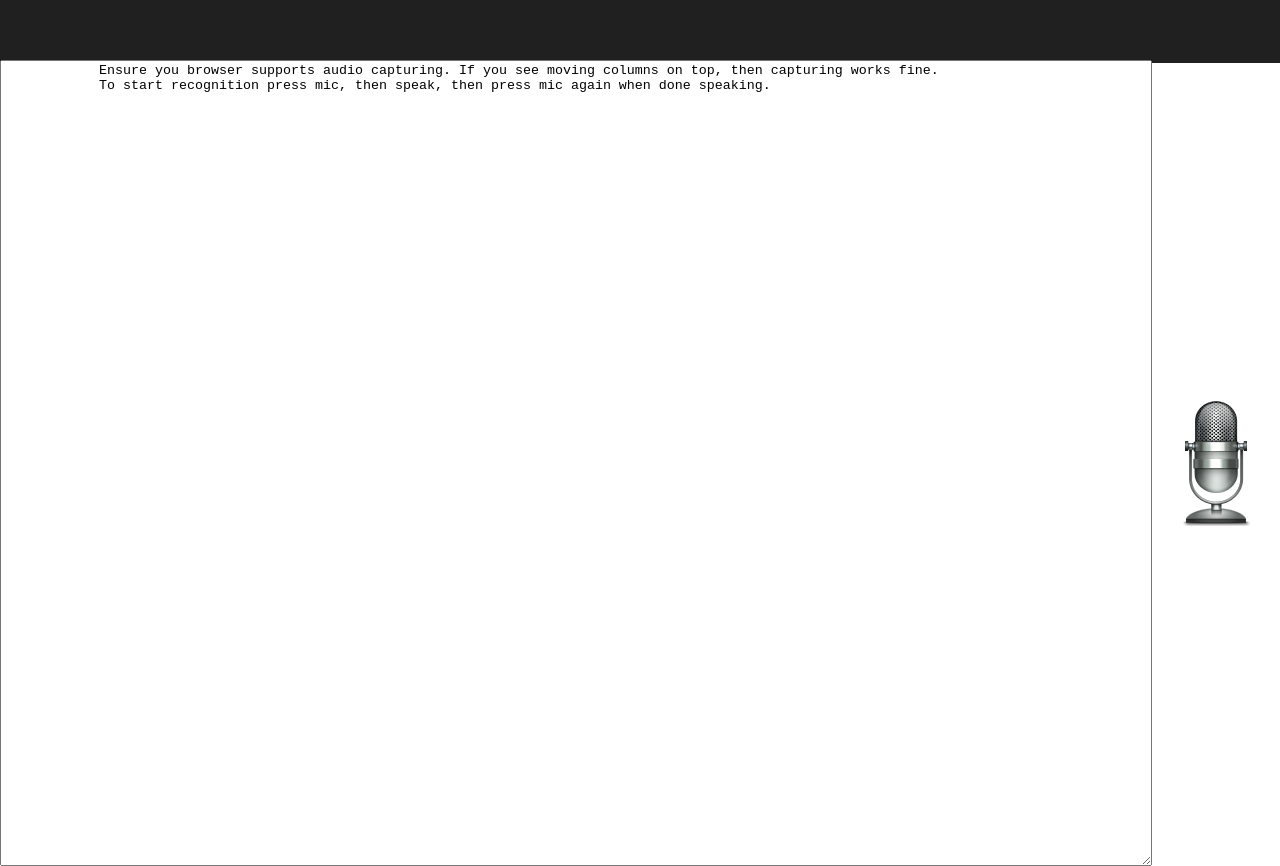
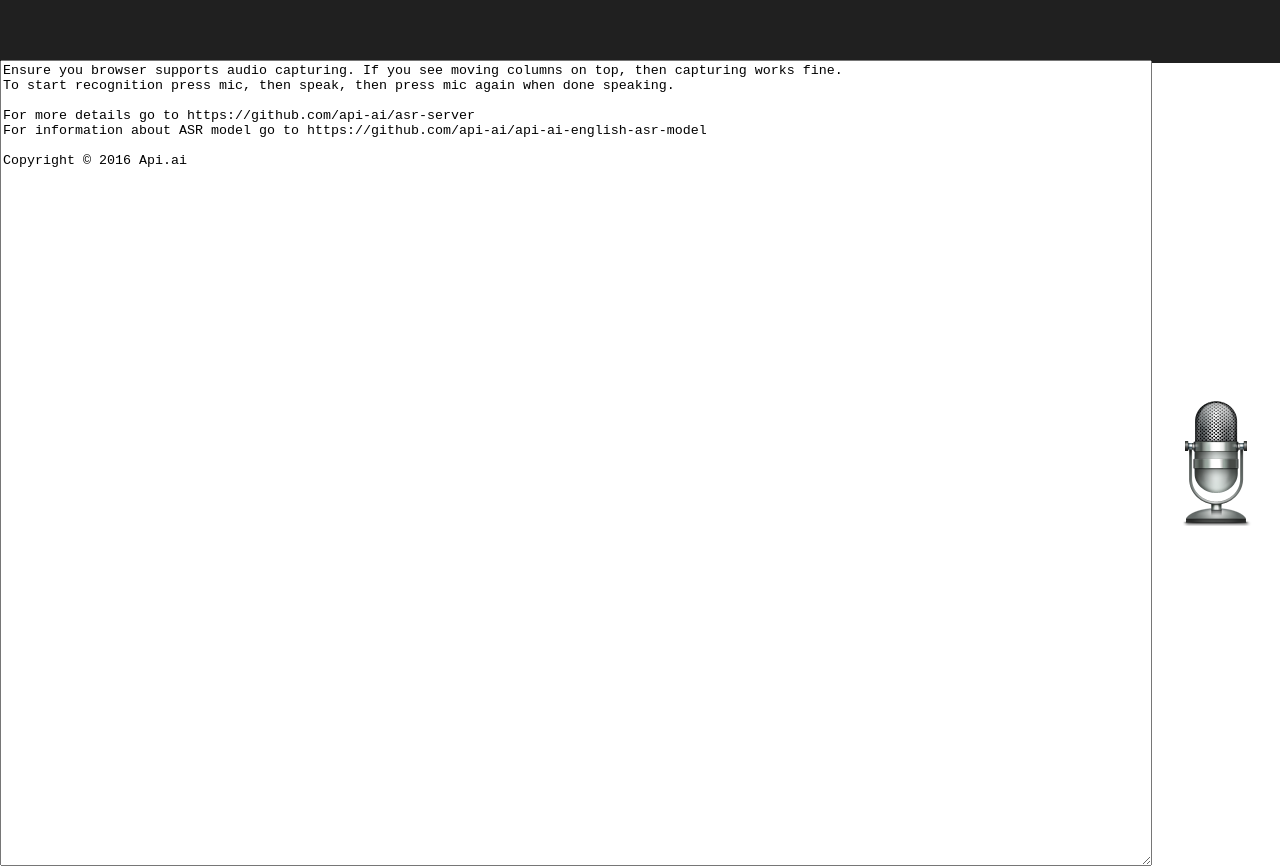
Before and after one commit to dialogflow/asr-server, a plain HTML site: page asr-html/index.html in a window 1280 px wide. Shown: the part 137-1003 px from the top of the page. Drawn offline with Linux system fonts and the light colour scheme.

Commit message:
Changing text a bit.

```diff
--- a/asr-html/index.html
+++ b/asr-html/index.html
@@ -55,8 +55,13 @@
 	</div>
 	<div id="controls">
 	    <textarea id="status">
-	    Ensure you browser supports audio capturing. If you see moving columns on top, then capturing works fine.
-	    To start recognition press mic, then speak, then press mic again when done speaking.
+Ensure you browser supports audio capturing. If you see moving columns on top, then capturing works fine.
+To start recognition press mic, then speak, then press mic again when done speaking.
+
+For more details go to https://github.com/api-ai/asr-server
+For information about ASR model go to https://github.com/api-ai/api-ai-english-asr-model
+
+Copyright © 2016 Api.ai
 	    </textarea>
 		<img id="record" src="./res/mic128.png" onclick="toggleRecording(this);" class="">
 	</div>
```
